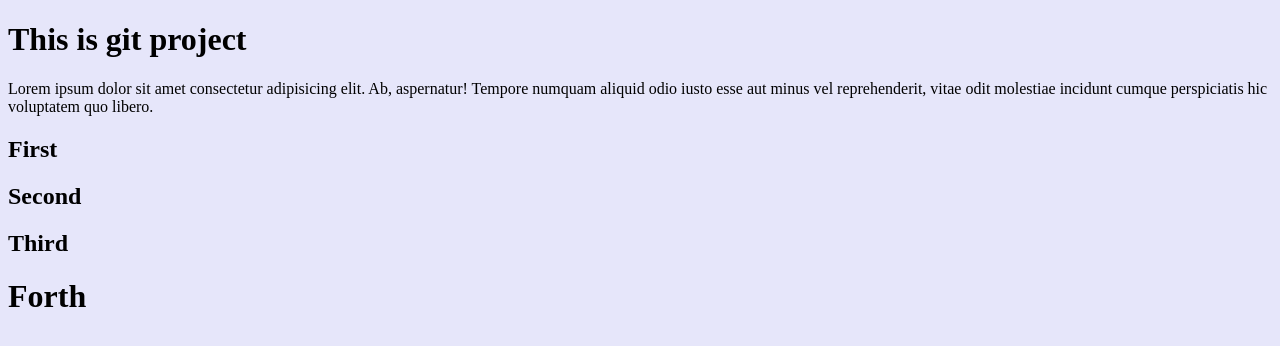
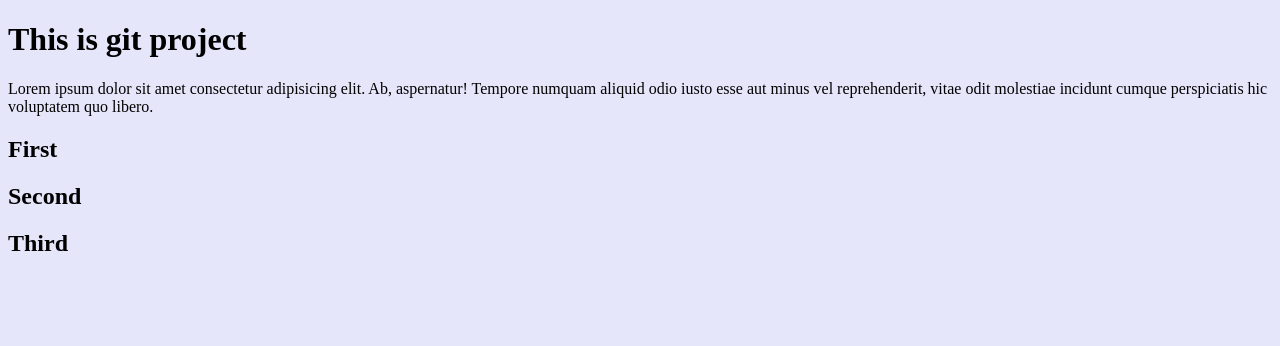
Before and after one commit to ahmed-Alsonaffi/first-project, a plain HTML site: page index.html in a window 1280 px wide. Drawn offline with Linux system fonts and the light colour scheme.

Commit message:
Revert "forth"
This reverts commit 3b49e8f3026253d3b438683403a281c5e93df893.

```diff
--- a/index.html
+++ b/index.html
@@ -11,6 +11,6 @@
     <p>Lorem ipsum dolor sit amet consectetur adipisicing elit. Ab, aspernatur! Tempore numquam aliquid odio iusto esse aut minus vel reprehenderit, vitae odit molestiae incidunt cumque perspiciatis hic voluptatem quo libero.</p>
     <h2>First</h2>
     <h2>Second</h2>
-    <h2>Third</h2><h1>Forth</h1>
+    <h2>Third</h2>
 </body>
 </html>
```
